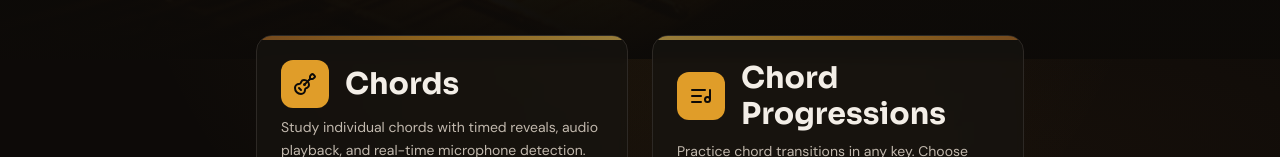
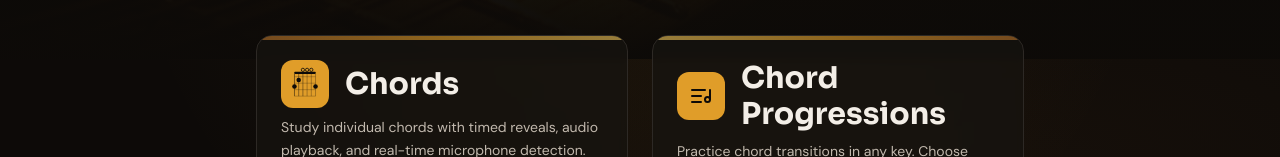
Before and after one commit to randysoller/FretMaster, a React (Vite) app: page / in a window 1280 px wide. Shown: the part 274-431 px from the top of the page. Built offline with nearby package versions, Linux system fonts and the light colour scheme.

Commit message:
Replace Chords card icon with open G chord diagram

```diff
--- a/src/pages/PracticeLanding.tsx
+++ b/src/pages/PracticeLanding.tsx
@@ -1,5 +1,5 @@
 import { Link } from 'react-router-dom';
-import { Music, ChevronRight, Guitar, ListMusic } from 'lucide-react';
+import { Music, ChevronRight, ListMusic } from 'lucide-react';
 import { motion } from 'framer-motion';
 import heroImg from '@/assets/hero-guitar.jpg';
 
@@ -63,7 +63,30 @@ export default function PracticeLanding() {
               {/* Icon + Title */}
               <div className="flex items-center gap-4 mb-2">
                 <div className="flex items-center justify-center size-12 rounded-xl bg-[hsl(var(--color-primary))] shrink-0 group-hover:scale-110 group-hover:brightness-110 transition-all duration-300 overflow-hidden">
-                  <Guitar className="size-6 text-[hsl(var(--bg-base))]" />
+                  {/* Open G chord diagram */}
+                  <svg width="28" height="34" viewBox="0 0 34 42" fill="none" xmlns="http://www.w3.org/2000/svg">
+                    {/* Nut */}
+                    <rect x="4" y="6" width="26" height="2.5" rx="0.5" fill="hsl(var(--bg-base))" />
+                    {/* Fret lines */}
+                    {[0, 1, 2, 3].map((f) => (
+                      <line key={f} x1="4" y1={12 + f * 8} x2="30" y2={12 + f * 8} stroke="hsl(var(--bg-base))" strokeOpacity="0.35" strokeWidth="0.8" />
+                    ))}
+                    {/* String lines */}
+                    {[0, 1, 2, 3, 4, 5].map((s) => (
+                      <line key={s} x1={4 + s * 5.2} y1="8" x2={4 + s * 5.2} y2="36" stroke="hsl(var(--bg-base))" strokeOpacity="0.5" strokeWidth={s === 0 ? 1.2 : s <= 2 ? 1 : 0.7} />
+                    ))}
+                    {/* Open string markers: D(3), G(2), B(1) — strings index 2,3,4 from low E */}
+                    {[2, 3, 4].map((s) => (
+                      <circle key={s} cx={4 + s * 5.2} cy="3.5" r="2" stroke="hsl(var(--bg-base))" strokeWidth="1" fill="none" />
+                    ))}
+                    {/* Finger dots: 6th string fret 3, 5th string fret 2, 1st string fret 3 */}
+                    {/* String 6 (index 0) fret 3 — between fret lines 2 and 3 → y center = 12 + 2*8 - 4 = 24 */}
+                    <circle cx={4 + 0 * 5.2} cy="24" r="2.8" fill="hsl(var(--bg-base))" />
+                    {/* String 5 (index 1) fret 2 — between fret lines 1 and 2 → y center = 12 + 1*8 - 4 = 16 */}
+                    <circle cx={4 + 1 * 5.2} cy="16" r="2.8" fill="hsl(var(--bg-base))" />
+                    {/* String 1 (index 5) fret 3 — y center = 24 */}
+                    <circle cx={4 + 5 * 5.2} cy="24" r="2.8" fill="hsl(var(--bg-base))" />
+                  </svg>
                 </div>
                 <h2 className="font-display text-2xl sm:text-3xl font-bold text-[hsl(var(--text-default))]">
                   Chords
```
